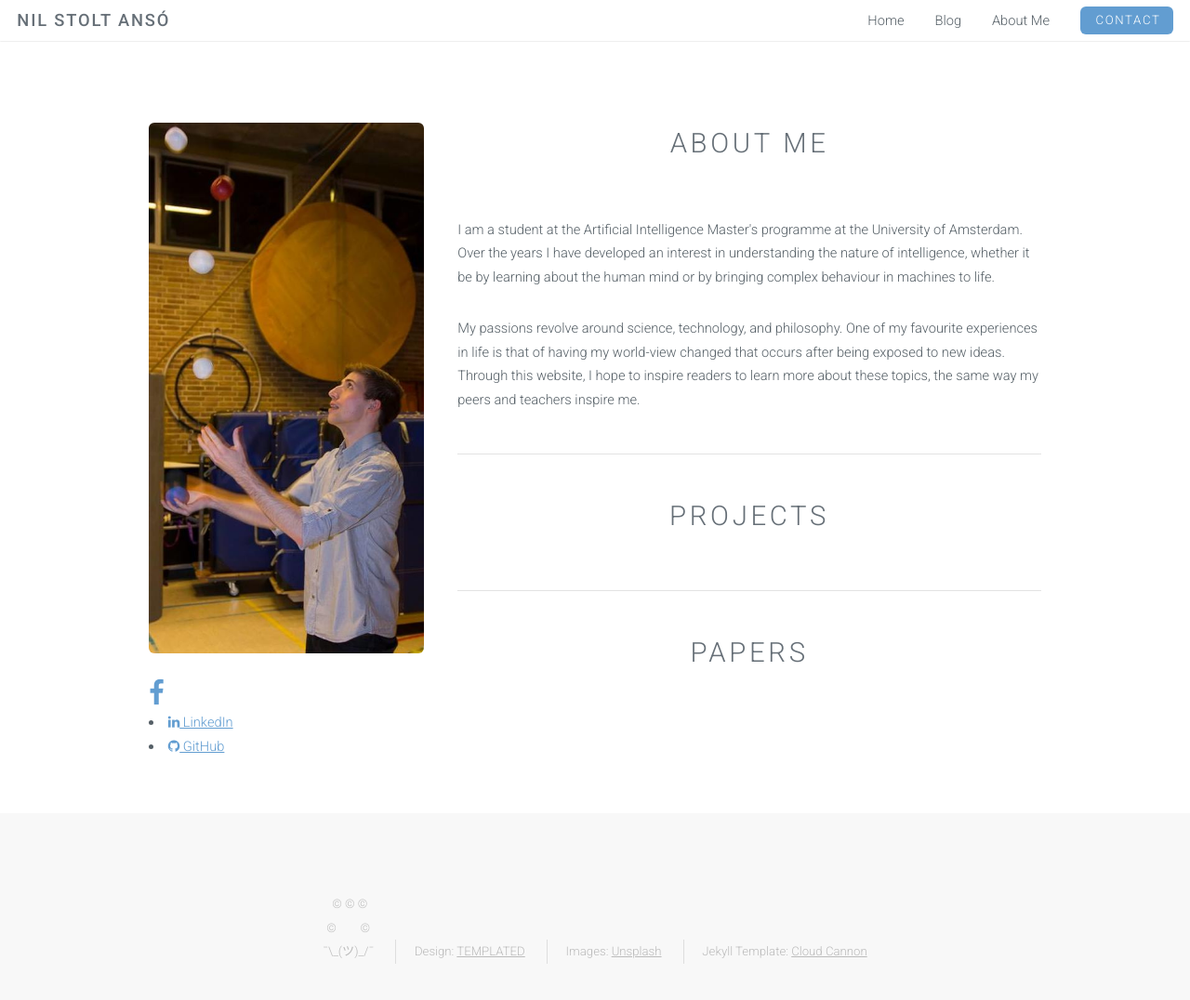
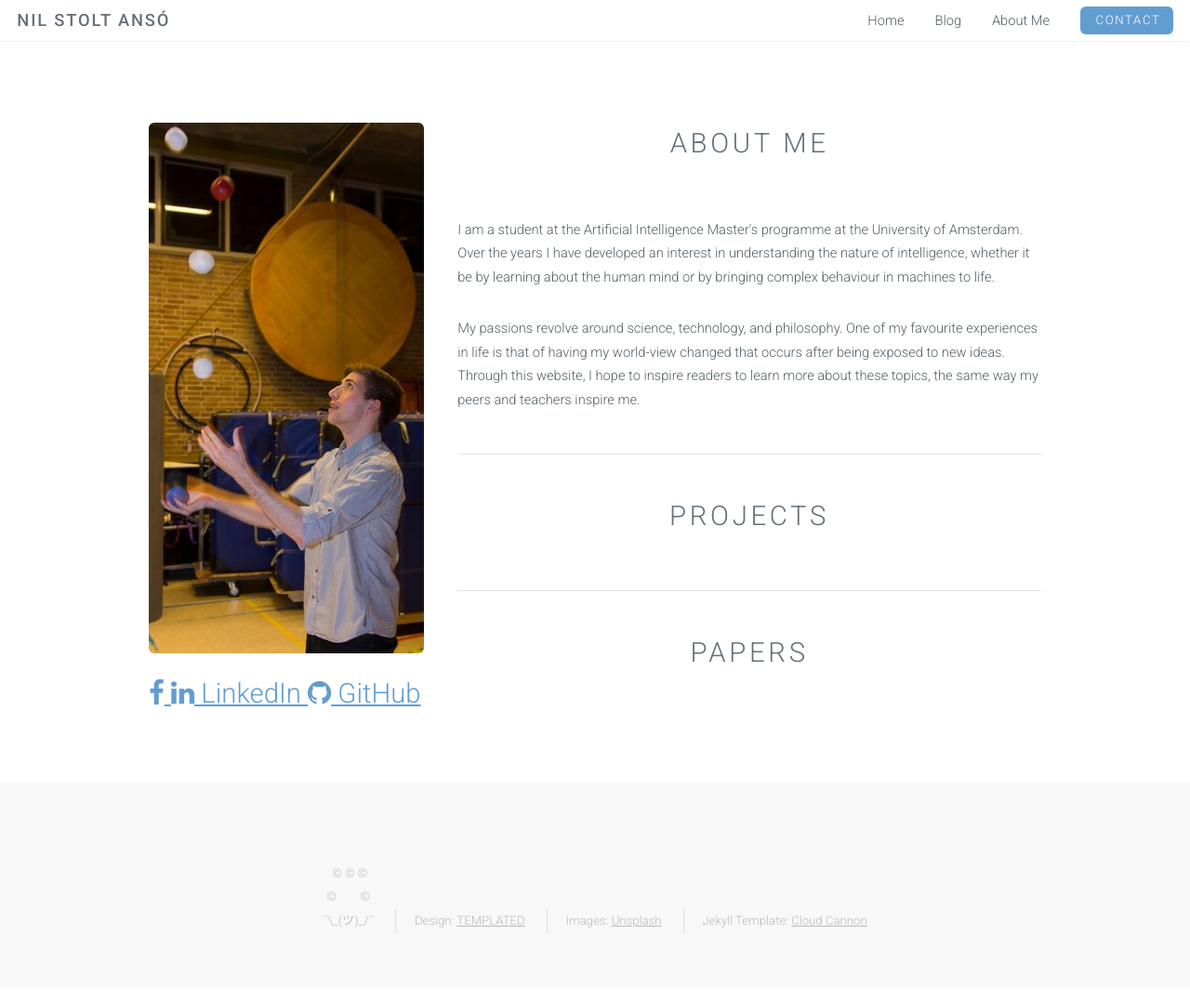
Before and after one commit to NILOIDE/NILOIDE.github.io, a Jekyll site: the page built from About-Me.html, in a window 1280 px wide and 1096 px high. Shown: the top 1076 px of the window at 93% size. Built offline with Jekyll 4.4.1, drawn with Linux system fonts in a browser that asks for light colours.

Commit message:
Trying new social media buttons

```diff
--- a/About-Me.html
+++ b/About-Me.html
@@ -17,18 +17,19 @@
                         </span>
                     {% endif %}
                     {% if site.linkedin_username %}
-                        <li>
+                        <span style="font-size: 2em; color: Salmon;">
                             <a href="https://linkedin.com/in/{{ site.linkedin_username }}">
                                 <i class="fa fa-linkedin"></i> LinkedIn
                             </a>
-                        </li>
+                        </span>
+
                     {% endif %}
                     {% if site.github_username %}
-                        <li>
+                        <span style="font-size: 2em; color: Salmon;">
                             <a href="https://github.com/{{ site.github_username }}">
                                 <i class="fa fa-github"></i> GitHub
                             </a>
-                        </li>
+                        </span>
                     {% endif %}
                 </section>
             </div>
```
